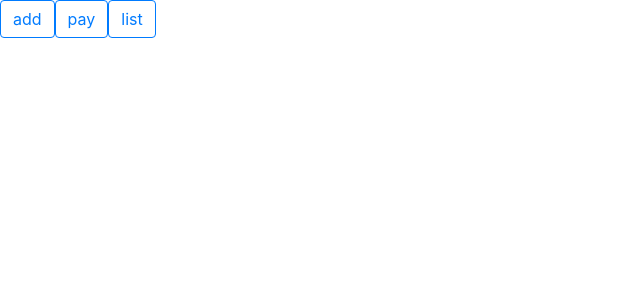
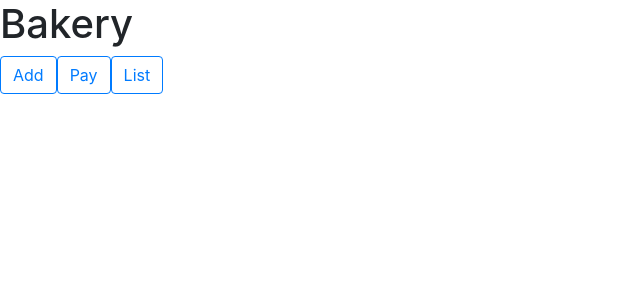
Before and after one commit to Sabrina043/react, a React (Create React App) app in the folder chapitre_4/bakery/: page / in a window 1280 px wide. Shown: the top 300 px of the page, without its empty margins (0-640 px from the left). Built offline with nearby package versions, Linux system fonts and the light colour scheme.

Commit message:
bakery...

```diff
--- a/chapitre_4/bakery/src/App.js
+++ b/chapitre_4/bakery/src/App.js
@@ -20,29 +20,70 @@ class App extends React.Component {
 
     }
 
+    this.selectAdd = this.selectAdd.bind(this)
+    this.selectList=this.selectList.bind(this)
+    this.selectPay=this.selectPay.bind(this)
+
   }
+
+
+
+
+  selectAdd() {
+
+    this.setState({
+      activeTab: "add"
+    })
+
+    this.selectAdd ()
+
+  }
+
+
+  selectList() {
+
+
+    this.setState({
+
+      activeTab: "list"
+
+    })
+
+    this.selectList()
+  }
+
+  selectPay() {
+
+
+    this.setState({
+
+      activeTab: "pay"
+
+    })
+
+    this.selectPay()
+  };
+
+
 
   render() {
 
 
     return (
       <div>
-        <button type="button" class="btn btn-outline-primary" isSelected= {this.state.activTab} onClick={this.state.items} >add</button>
-        <button type="button" class="btn btn-outline-primary" isSelected= {this.state.activTab} onClick={this.state.items} >pay</button>
-        <button type="button" class="btn btn-outline-primary" isSelected= {this.state.activTab} onClick={this.state.items} >list</button>
+
+        <h1>Bakery</h1>
+
+        <button type="button" class="btn btn-outline-primary" isSelected={this.state.activTab} onClick={this.selectAdd} >Add</button>
+        <button type="button" class="btn btn-outline-primary" isSelected={this.state.activTab} onClick={this.selectPay} >Pay</button>
+        <button type="button" class="btn btn-outline-primary" isSelected={this.state.activTab} onClick={this.selectList} >List</button>
         {/* <h1>Sabrina</h1> */}
       </div>
 
     )
 
 
-
   }
 
 
-
-
-
-
-
-} export default App;
+} export default App
```
